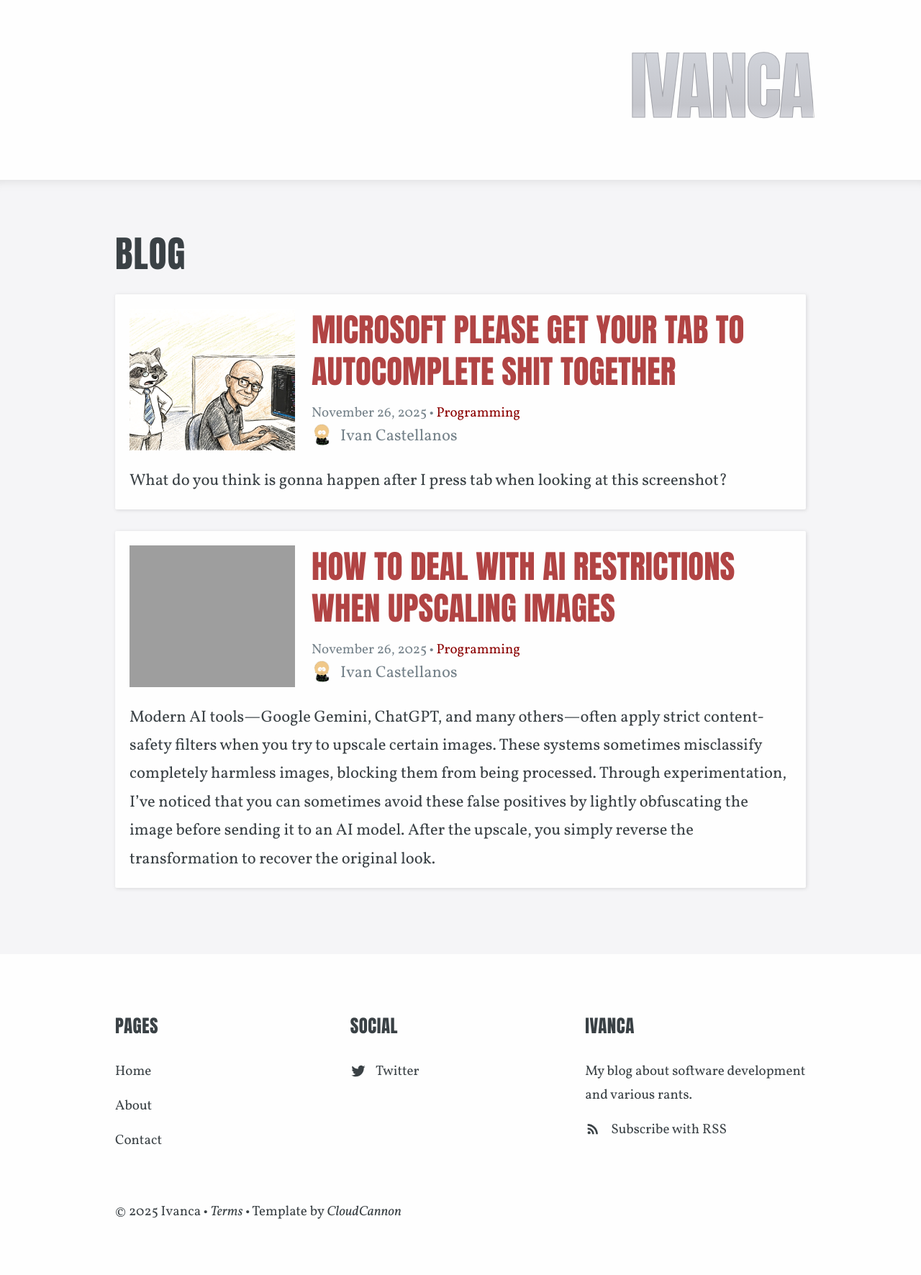
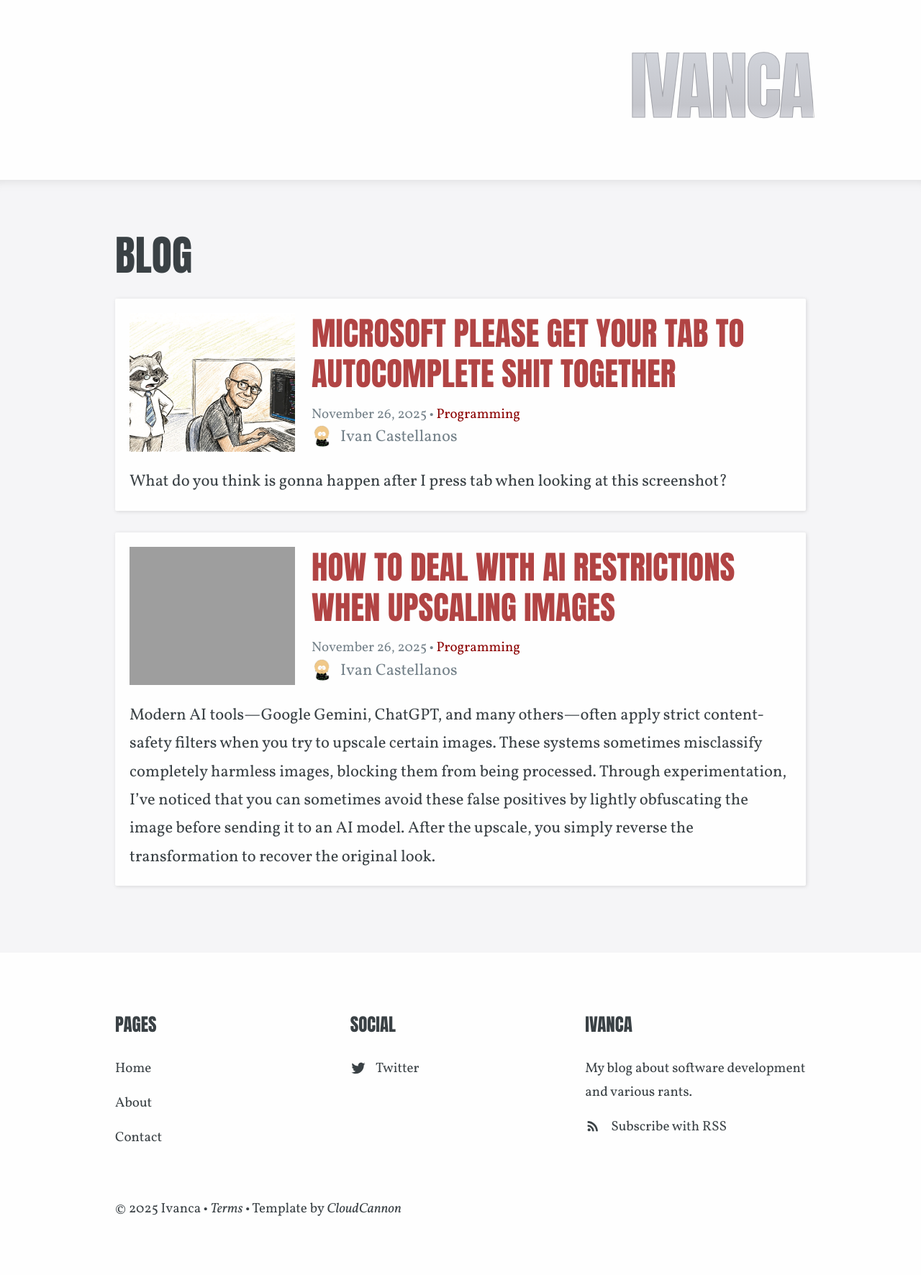
Before and after one commit to Ivanca/ivanca.github.io, a Jekyll site: the page built from blog/index.html, in a window 1280 px wide. Shown: the whole page at 72% size. Built offline with Jekyll 4.4.1, drawn with Linux system fonts in a browser that asks for light colours; some web fonts are replaced; the list of posts is cut into pages by our own code; grey boxes are pictures that could not be loaded.

Commit message:
typography

```diff
--- a/_sass/_typography.scss
+++ b/_sass/_typography.scss
@@ -60,9 +60,9 @@
 }
 
 h2, h3 {
-	font-size: 5.1rem;
-    line-height: 1.3em;
-    letter-spacing: 0.02em;
+    font-size: 5.8rem;
+    line-height: 1.25em;
+    letter-spacing: 0;
 }
 
 h3 {
```
